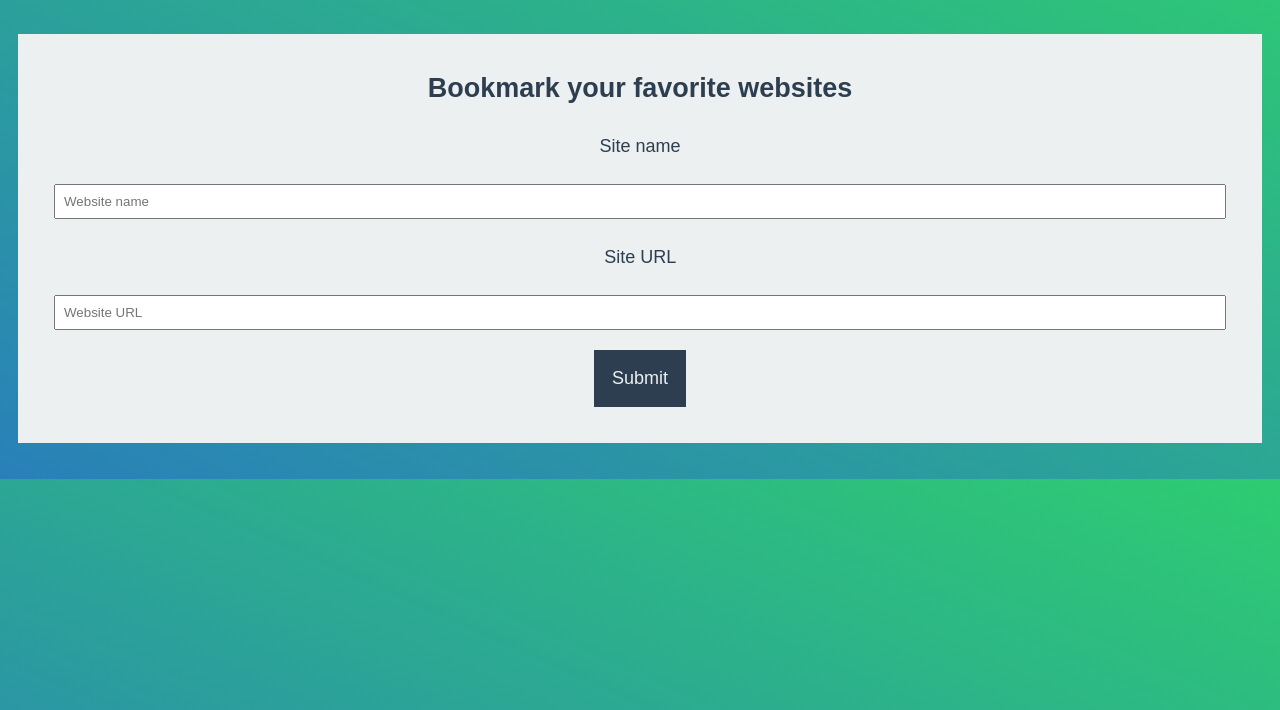
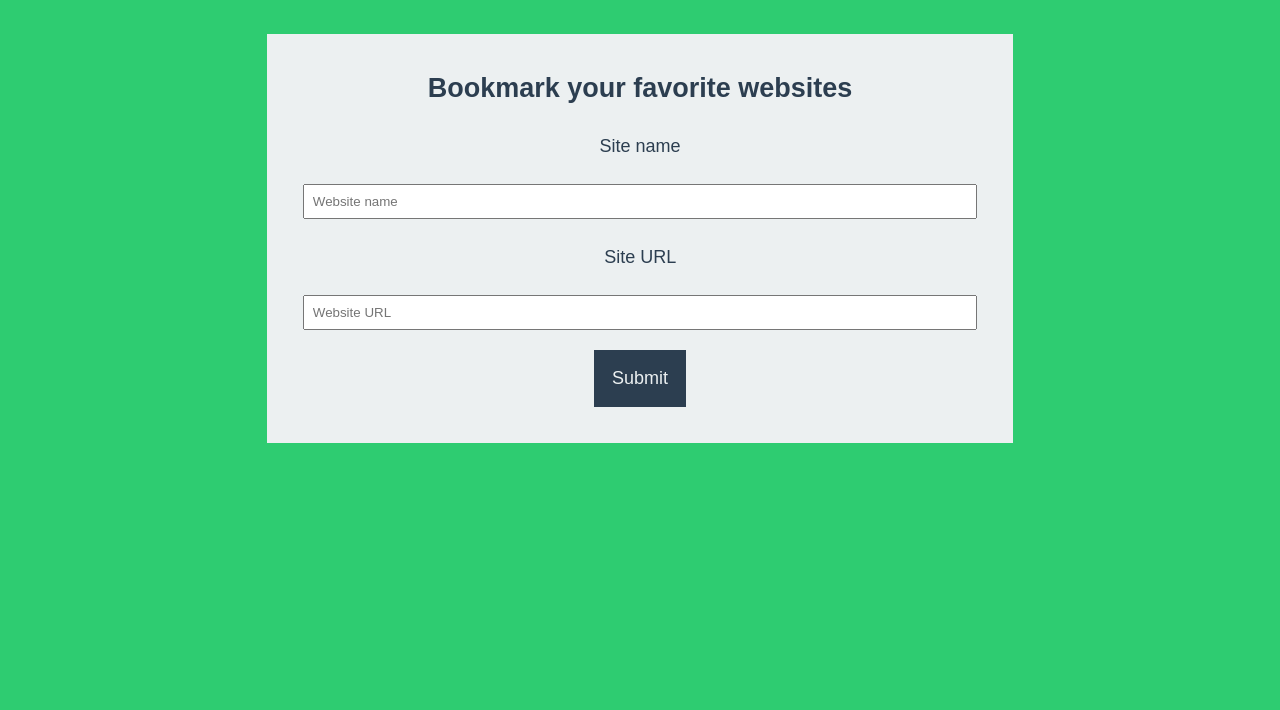
Before and after one commit to nfo94/javascript-simple-projects, a plain HTML site: page bookmark/index.html in a window 1280 px wide. Shown: the part 90-800 px from the top of the page. Drawn offline with Linux system fonts and the light colour scheme.

Commit message:
Atualizando

```diff
--- a/bookmark/style.css
+++ b/bookmark/style.css
@@ -10,11 +10,7 @@ body{
   font-size: 18px;
   padding: 2em 1em;
   line-height: 2em;
-  background: linear-gradient(
-    to right top,
-    rgba(41, 128, 185,1.0),
-    rgba(46, 204, 113,1.0)
-  );
+  background-color: rgba(46, 204, 113,1.0);
   color: rgba(44, 62, 80,1.0);
 }
 
@@ -37,6 +33,8 @@ button:hover{
 h2{ text-align: center; }
 
 .gray-box{
+  margin: 0 auto;
+  width: 60%;
   margin-top: 2.8em;
   padding: 2em;
   background-color: rgba(236, 240, 241,1.0);
```
